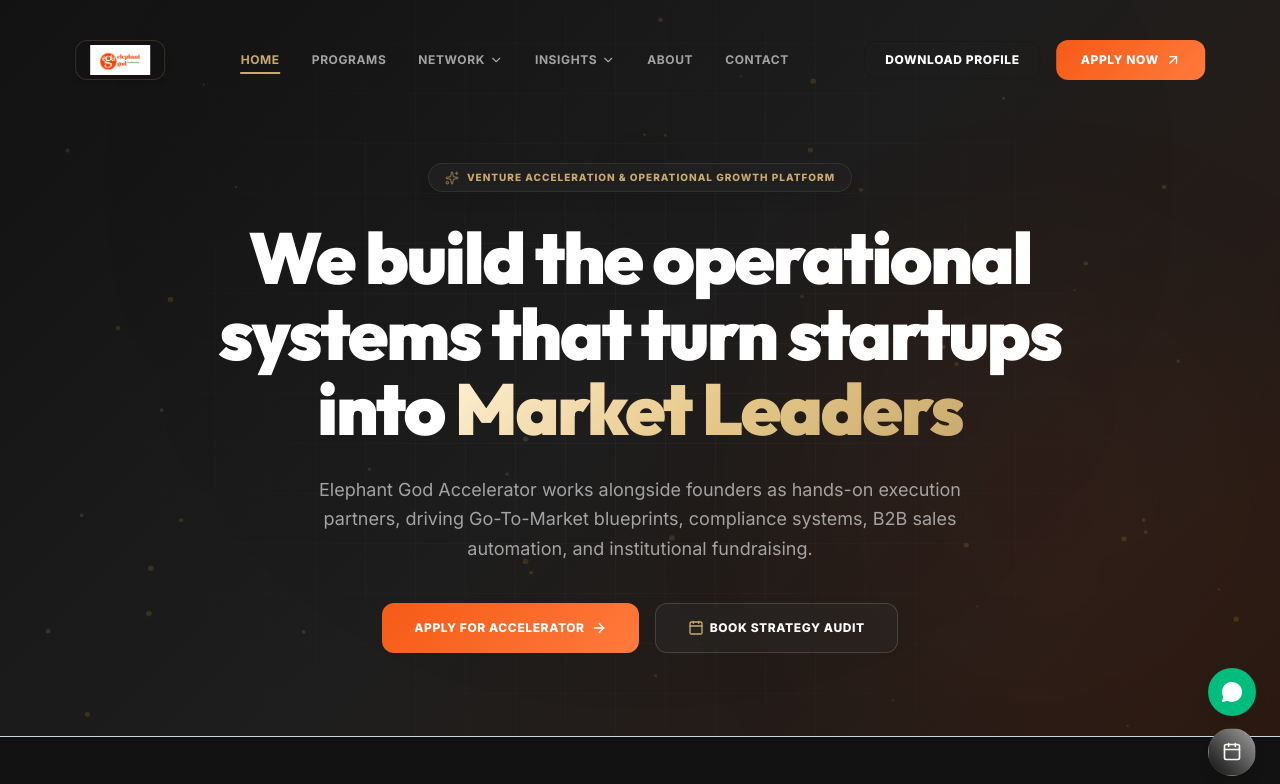
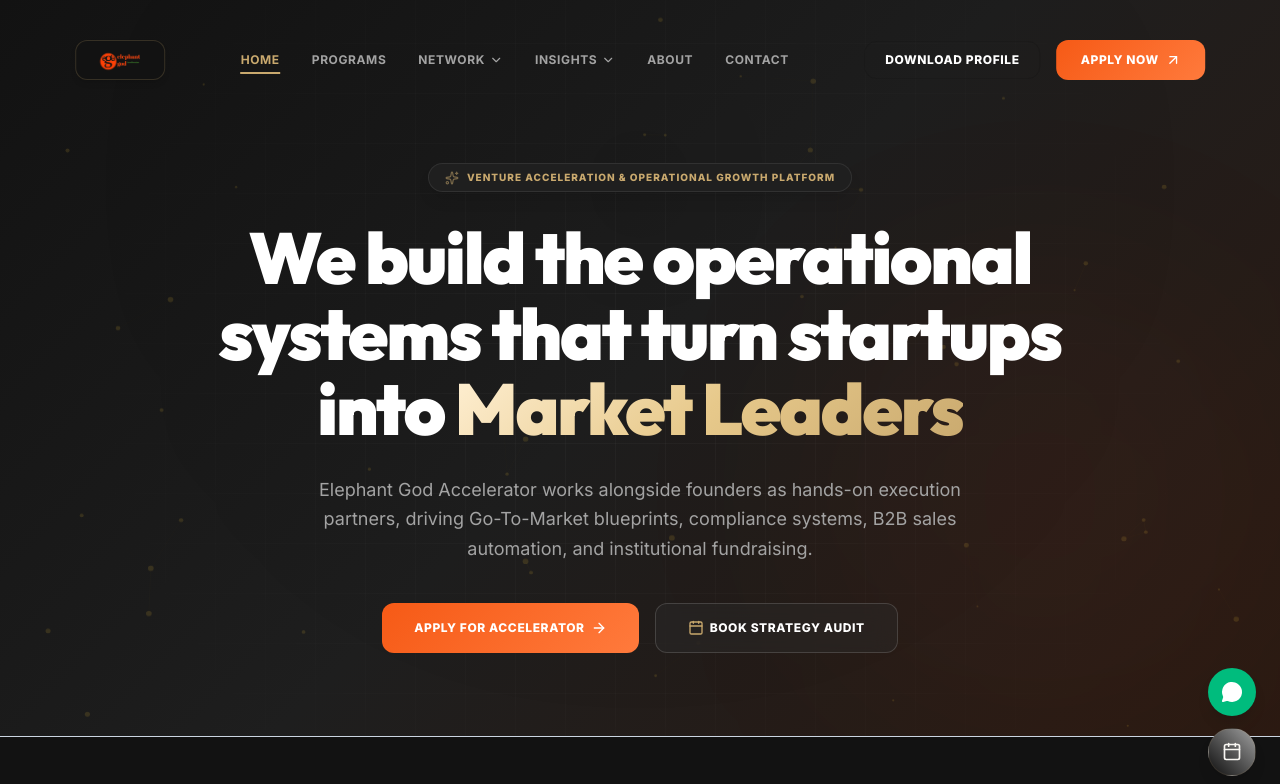
Before and after one commit to Shreyas0011/ElephantGodAccelerator_website, a Next.js app: page / in a window 1280 px wide. Shown: the top 784 px of the page. Built offline with nearby package versions, Linux system fonts and the light colour scheme.

Commit message:
feat: replace navbar and footer logo with high-resolution PNG brand asset

```diff
--- a/src/components/Footer.tsx
+++ b/src/components/Footer.tsx
@@ -34,7 +34,7 @@ export default function Footer() {
           <div className="flex flex-col gap-4">
             <div className="bg-white rounded-xl py-1 px-3.5 flex items-center justify-center shadow-md border border-gold/20 h-10 w-fit">
               <img
-                src="/logos/ega.jpg"
+                src="/logos/ega.png"
                 alt="Elephant God Accelerator Logo"
                 className="h-full w-auto object-contain"
               />
--- a/src/components/Header.tsx
+++ b/src/components/Header.tsx
@@ -55,7 +55,7 @@ export default function Header() {
         <Link href="/" className="flex items-center group">
           <div className="bg-white rounded-xl py-1 px-3.5 flex items-center justify-center shadow-md border border-gold/20 h-10 transition-transform duration-300 group-hover:scale-105">
             <img
-              src="/logos/ega.jpg"
+              src="/logos/ega.png"
               alt="Elephant God Accelerator Logo"
               className="h-full w-auto object-contain"
             />
```
Also changed, not shown: public/logos/ega.png (added).
